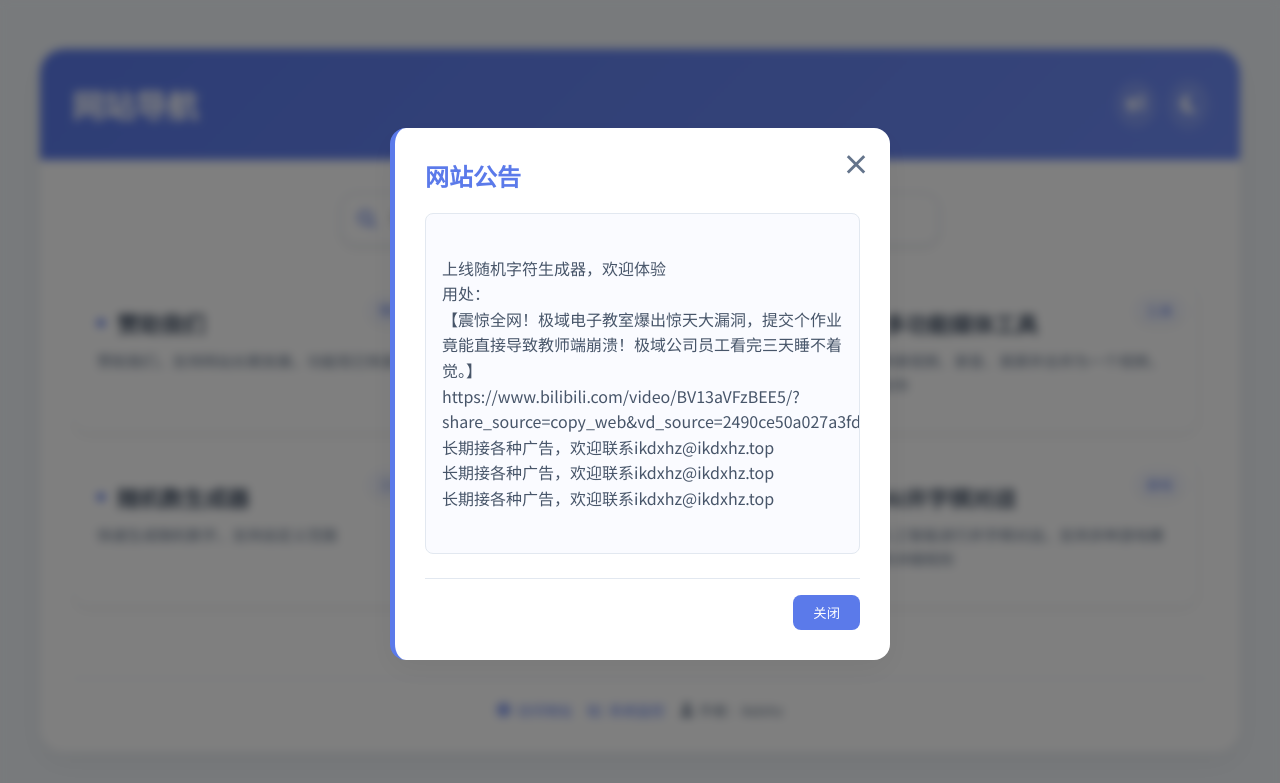
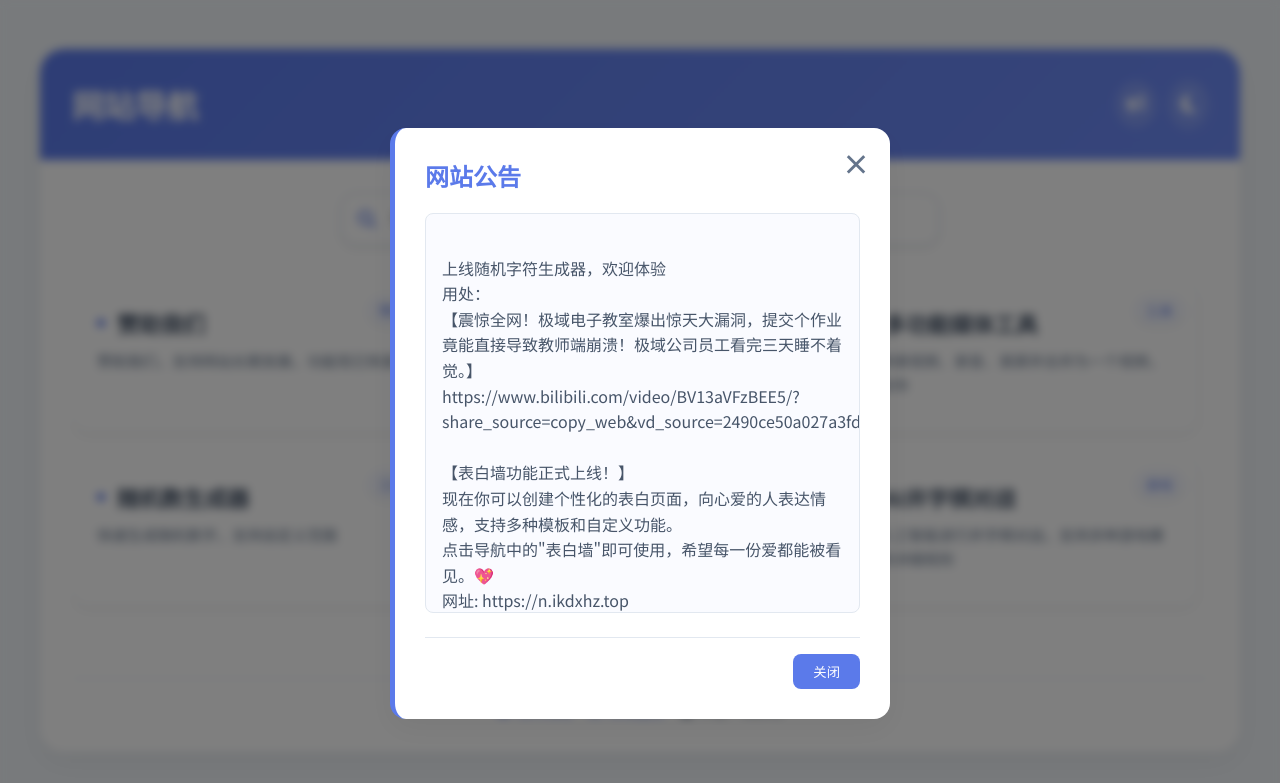
Before and after one commit to guanchunyan888/guanchunyan888.github.io, a plain HTML site: page index.html in a window 1280 px wide. Drawn offline with Linux system fonts and the light colour scheme.

Commit message:
Add files via upload

```diff
--- a/index.html
+++ b/index.html
@@ -796,6 +796,12 @@
 用处：
 【震惊全网！极域电子教室爆出惊天大漏洞，提交个作业竟能直接导致教师端崩溃！极域公司员工看完三天睡不着觉。】
 https://www.bilibili.com/video/BV13aVFzBEE5/?share_source=copy_web&vd_source=2490ce50a027a3fd927e0656bdd867e7
+
+【表白墙功能正式上线！】
+现在你可以创建个性化的表白页面，向心爱的人表达情感，支持多种模板和自定义功能。
+点击导航中的"表白墙"即可使用，希望每一份爱都能被看见。💖
+网址: https://n.ikdxhz.top
+
 长期接各种广告，欢迎联系ikdxhz@ikdxhz.top
 长期接各种广告，欢迎联系ikdxhz@ikdxhz.top
 长期接各种广告，欢迎联系ikdxhz@ikdxhz.top
@@ -859,6 +865,12 @@ https://www.bilibili.com/video/BV13aVFzBEE5/?share_source=copy_web&vd_source=249
                 <h2>随机字符生成</h2>
                 <p>随机生成字符，支持自定义长度，终于不用手动打字了</p>
                 <div class="tooltip">点击生成随机字符</div>
+            </a>
+            <a href="https://n.ikdxhz.top" class="link-card" data-keywords="表白墙 表白 爱情 告白 情感 浪漫" target="_blank" rel="noopener noreferrer">
+                <div class="category-label">表白</div>
+                <h2>表白墙</h2>
+                <p>创建专属表白页面，向心爱的人表达你的爱意</p>
+                <div class="tooltip">点击创建表白页面</div>
             </a>
         </div>
 
```
